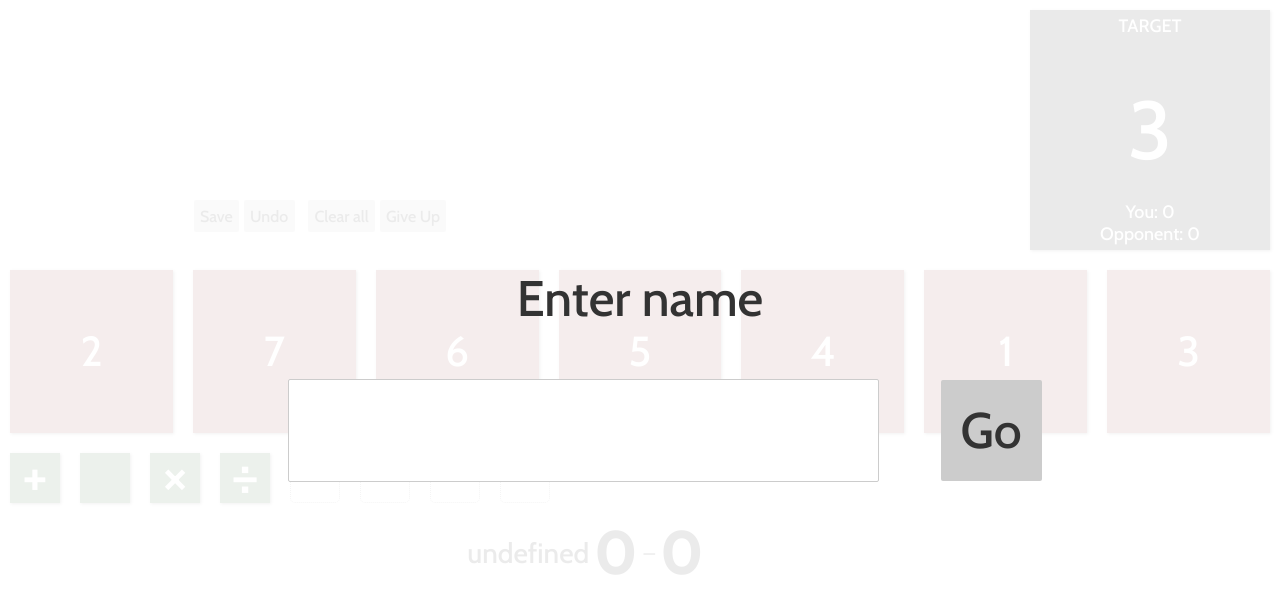
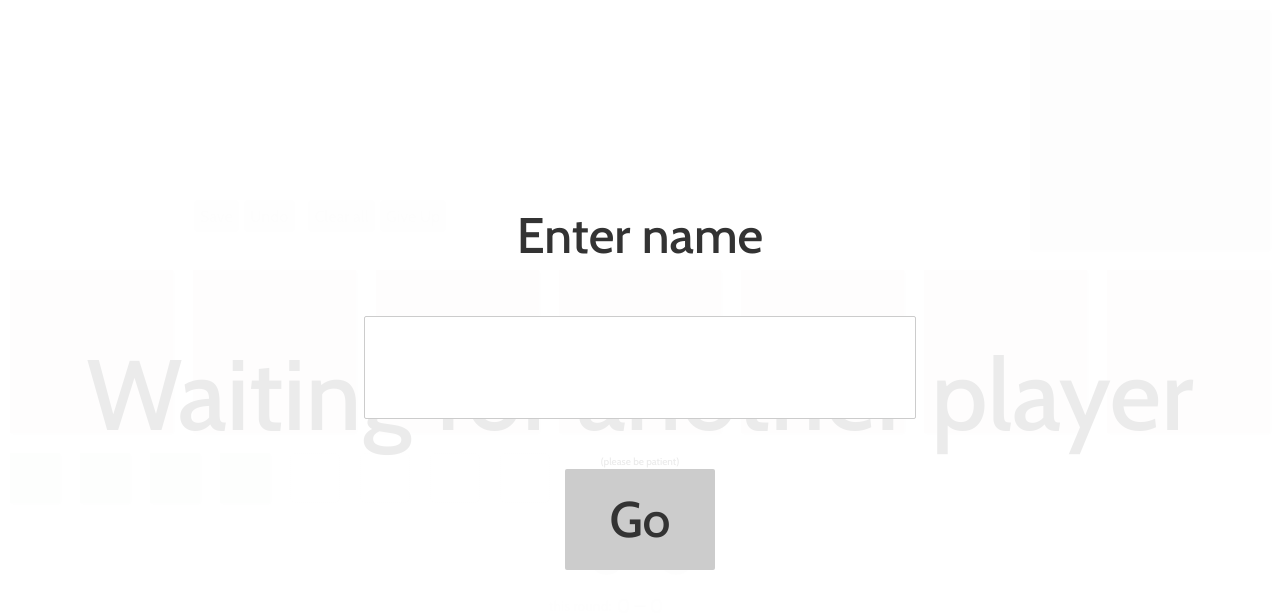
Before and after one commit to darajava/numbers, a Svelte app: page / in a window 1280 px wide. Shown: the top 614 px of the page. Built offline with nearby package versions, Linux system fonts and the light colour scheme.

Commit message:
basic feature version

```diff
--- a/src/Answer.svelte
+++ b/src/Answer.svelte
@@ -2,14 +2,15 @@
   import Number from './Number.svelte';
   import Symbol from './Symbol.svelte';
   export let items;
+  export let paintFirst;
 </script>
 
 <div>
   {#if items}
-    <Number small number={items[0] && items[0].item} />
+    <Number extraHighlight={paintFirst} small number={items[0] && items[0].item} />
     <Symbol background symbol={items[1] && items[1].item} />
     <Number small number={items[2] && items[2].item} />
-    <Symbol noBorder background symbol={"="} />
+    <Symbol noBorder background symbol="=" />
     <Number highlight small number={items[3] && items[3].item} />
   {/if}
 </div>
--- a/src/App.svelte
+++ b/src/App.svelte
@@ -9,6 +9,8 @@
   import Scoreboard from './Scoreboard.svelte';
   import Answer from './Answer.svelte';
   import Box from './Box.svelte';
+
+  import { showText } from './stores.js';
 
   const shuffle = (a) => {
     var j, x, i;
@@ -22,8 +24,12 @@
   }
 
   const generateNewNumbers = () => {
-    // return [shuffle([1, 2, 3, 4, 5, 6, 7, 8, 9, 10, 15, 20, 25, 30, 35, 40, 45, 50, 55, 60, 65, 70, 75, 80, 85, 90, 95, 100]).slice(0, 7), Math.round(Math.random() * 1000)];
-    return [shuffle([1, 2, 3, 4, 5, 6, 7]).slice(0, 7), Math.round(Math.random() * 7)];
+    return [
+      shuffle(
+        [1, 2, 3, 4, 5, 6, 7, 8, 9, 10, 15, 20, 25, 30, 35, 40, 45, 50, 55, 60, 65, 70, 75, 80, 85, 90, 95, 100]
+      ).slice(0, 7), Math.round(Math.random() * 1000),
+    ];
+    // return [shuffle([1, 2, 3, 4, 5, 6, 7]).slice(0, 7), Math.round(Math.random() * 7)];
   }
 
   let [numbers, target] = generateNewNumbers();
@@ -35,7 +41,8 @@
   let savedOffStack = [];
   let savedAnswers = [];
   let score = 0;
-  let closest = 0;
+  let closest = undefined;
+  let closestItem = 0;
   let currently = 0;
   let opponentsScore = 0;
   let overallScore = 0;
@@ -43,7 +50,6 @@
   let opponentsName = '';
   let waitingForPlayer =  true;
   let intermission = false;
-
 
   let userId = localStorage.getItem("userId");
 
@@ -60,7 +66,7 @@
 
   const calculate = (arr) => {
     let [op1, operator, op2] = arr.slice(-3);
-    console.log(op1, op2, operator)
+
     switch (operator.item) {
       case '+':
         return op1.item + op2.item;
@@ -104,18 +110,21 @@
     if (answerStack.length % 4 === 3) {
       item = calculate(answerStack);
       win(item);
-      console.log(item)
       answerStack = [...answerStack, {item}, {item}];
     }
   }
 
-  const reset = () => {
+  const reset = (keepClosest) => {
     answerStack = [];
     offStack = [];
     savedAnswers = [];
     savedOffStack = [];
     currently = 0;
-    console.log(answerStack);
+    if (!keepClosest) {
+      closest = undefined;
+      closestItem = 0;
+    }
+    win();
   }
 
   const lose = () => {
@@ -154,27 +163,34 @@
     const topNumber = answerStack[i - 1] && (answerStack[i].isSymbol ? answerStack[i - 1] : answerStack[i])
     savedAnswers = [...savedAnswers, {item: topNumber.item, stack: answerStack}]
     answerStack = [];
-    console.log(savedAnswers)
   }
 
-  const win = (item = null) => {
-    if (item === target) {
-        setTimeout(reset, 0);
-        closest = 0;
+  const win = (item = null, win = false) => {
+    if (item === target || win) {
+      [numbers, target] = generateNewNumbers();
+      socket.send(JSON.stringify({type: "win", score: closest, roomId, userId, name, numbers, target}));
 
-        [numbers, target] = generateNewNumbers();
-        socket.send(JSON.stringify({type: "win", roomId, userId, name, numbers, target}));
-
-        return;
+      setTimeout(reset, 0);
+      return;
     }
 
-    if (Math.abs(target - item) < Math.abs(target - closest)) {
-      closest = Math.abs(item - target);
+    if (closest === undefined) {
+      closest = 10000;
     }
 
-    currently = item;
+    if (Math.abs(item - target) < Math.abs(closest - target)) {
+      closest = Math.abs(item - target);
+      score = Math.max(0, 10 - closest);
+    }
 
-    socket.send(JSON.stringify({type: "score", score: item, roomId, userId}));
+    if (item !== null)
+      currently = item;
+
+    socket.send(JSON.stringify({type: "score", score, roomId, userId}));
+  }
+
+  const giveUp = () => {
+    win(false, true);
   }
 
   const roundOver = (points) => {
@@ -185,17 +201,11 @@
   }
 
   const connect = () => {
-    socket = new WebSocket(`wss://darajava.ie/socket/${roomId}/${userId}/${name}`);
+    if (socket) return;
+    socket = new WebSocket(`ws://localhost:2000/${roomId}/${userId}/${name}`);
+    // socket = new WebSocket(`wss://darajava.ie/socket/${roomId}/${userId}/${name}`);
 
     socket.onopen = (event) => {
-      console.log("populateory", {
-        type: "populate",
-        numbers,
-        target,
-        roomId,
-        userId,
-        name,
-      })
       socket.send(JSON.stringify({
         type: "populate",
         numbers,
@@ -215,19 +225,18 @@
           opponentsScore = message.score;
           break;
         case "populate":
-          console.log("populate", message);
           target = message.data.target;
-
+          setTimeout(() => {
+            $showText = true;
+          }, 200);
           numbers = message.data.numbers;
           currently = 0;
           opponentsScore = 0;
 
-          console.log('xxx', message.overallScores);
           opponentsOverallScore = message.overallScores.find((e) => e.userId !== userId).overallScore || 0;
           overallScore = message.overallScores.find((e) => e.userId === userId).overallScore || 0;
           break;
         case "playerRegistered":
-        console.error(message);
           try {
             opponentsName = message.names.find(message => message.userId !== userId).name;
             waitingForPlayer = false;
@@ -251,7 +260,7 @@
 </script>
 
 <main>
-  {#if name && waitingForPlayer}
+  {#if waitingForPlayer}
     <Waiting />
   {/if}
 
@@ -265,15 +274,14 @@
 
   <Header
     answerStack={answerStack}
-    currently={currently}
+    currently={closestItem}
     opponentsScore={opponentsScore}
     target={target}
-    score={score}
-    closest={closest}
     name="dara"
-    reset={reset}
+    reset={() => reset(true)}
     backspace={backspace}
     save={save}
+    giveUp={giveUp}
   />
   <div class="game">
     <div class="board">
@@ -307,7 +315,10 @@
     name={name}
     opponentsName={opponentsName}
     overallScore={overallScore}
+    score={score}
+    opponentsScore={opponentsScore}
     opponentsOverallScore={opponentsOverallScore}
+    onNameClick={() => name = undefined}
   />
 
 </main>
--- a/src/EndRound.svelte
+++ b/src/EndRound.svelte
@@ -4,6 +4,7 @@
 
 <div class="end-round">
   {points ? `${points} points` : "No points"}
+
 </div>
 
 <style type="text/css">
--- a/src/EnterName.svelte
+++ b/src/EnterName.svelte
@@ -1,13 +1,33 @@
 <script type="text/javascript">
+  import { onMount } from 'svelte';
+
   export let onSubmit;
+
   let name;
+  let ref;
+
+  onMount(() => {
+    ref.focus();
+  });
+
+  if (localStorage.getItem("name")) {
+    onSubmit(localStorage.getItem("name"));
+  }
+
+  const checkForEnter = (e) => {
+    if (e.keyCode === 13) {
+      onSubmit(name);
+    }
+
+    localStorage.setItem("name", name);
+  }
 </script>
 
 <div class="name-screen">
   <div class="name-input">
     <div>Enter name</div>
-      <input maxlength="10" bind:value={name} />
-      <button on:click={(e) => onSubmit(name)}>Go</button>
+    <input maxlength="10" bind:value={name} bind:this={ref} on:keyup={checkForEnter} />
+    <button on:click={(e) => onSubmit(name)}>Go</button>
   </div>
 </div>
 
@@ -30,15 +50,23 @@
     padding: 50px;
   }
 
+  .name-input {
+    display: flex;
+    flex-direction: column;
+    align-items: center;
+  }
+
   input {
     margin: 50px;
     text-align: center;
     outline: 0;
     border: 1px solid svelte;
+    max-width: 80%;
   }
 
   button {
     background-color: #ccc;
     border: 0;
+    width: 150px;
   }
 </style>
--- a/src/Number.svelte
+++ b/src/Number.svelte
@@ -1,9 +1,12 @@
 <script>
+  import { showText } from './stores.js';
+
   export let number = 0;
   export let onClick;
   export let off;
   export let small;
   export let highlight;
+  export let extraHighlight;
 
   let onClickHandler = () => {
     if (!off) {
@@ -28,6 +31,14 @@
       classList = [...classList, "highlight"]
     }
 
+    if (extraHighlight) {
+      classList = [...classList, "extra-highlight"]
+    }
+
+    if (!$showText) {
+      classList = [...classList, "hide-text"]
+    }
+
     if (number)
       classList = [...classList, `n${parseFloat(number.toFixed(1)).toString().length}`]
   }
@@ -37,10 +48,13 @@
 </script>
 
 <section on:click={onClickHandler} class={classList.join(" ")}>
-  {number ? parseFloat(number.toFixed(1)) : ' '}
+  {number ? parseFloat(number.toFixed(1)) : ''}
 </section>
 
 <style>
+  .hide-text {
+    color: rgba(0, 0, 0, 0);
+  }
   .small {
     width: 50px;
     height: 50px;
@@ -84,8 +98,12 @@
     font-size: 5px;
   }
 
-  .highlight {
+  .highlight, .extra-highlight {
     filter: saturate(2);
+  }
+
+  .extra-highlight {
+    border: 3px dotted #d2d2d2;
   }
 
   .off {
--- a/src/Scoreboard.svelte
+++ b/src/Scoreboard.svelte
@@ -1,31 +1,47 @@
 <script>
-  import { fade } from 'svelte/transition';
+  import { showText } from './stores.js';
 
   export let overallScore;
   export let opponentsOverallScore;
+  export let onNameClick;
   export let name;
   export let opponentsName;
+
+  export let score;
+  export let opponentsScore;
   let fade2 = false;
 
 </script>
 
 <section>
+  <div class="holder">
     <div class="l">
-    <span class="name">
+      <span class={`name ${$showText ? "" : "hide"}`} on:click={onNameClick}>
         {name}
       </span>
       <span class="score">
         {overallScore}
       </span>
     </div>
+      &nbsp;&mdash;&nbsp;
     <div class="r">
-    &nbsp;&mdash;
       <span class="score">
         {opponentsOverallScore}
       </span>
-    <span class="name">
-      {opponentsName} <span class="fade-up">has joined!</span>
+      <span class={`name ${$showText ? "" : "hide"}`}>
+        {opponentsName}
       </span>
+    </div>
+  </div>
+
+  <div class="holder">
+    <div class="l">
+      <span class="small hint">this round:</span> <span class="closest item">{score}</span>
+    </div>
+      &nbsp;&mdash;&nbsp;
+    <div class="r">
+      <span class="closest item">{opponentsScore}</span>
+    </div>
   </div>
 </section>
 
@@ -33,8 +49,17 @@
   section {
     width: 100%;
     display: flex;
+    flex-direction: column;
+    align-items: center;
+  }
+
+  .holder {
+    display: flex;
     flex-direction: row;
+    align-items: center;
+    width: 100%;
   }
+
   .l, .r {
     width: 50%;
     display: flex;
@@ -59,30 +84,32 @@
     font-size: 28px;
   }
 
-
-  .fade-up {
-    animation: 2s fadeUp linear;
-    position: relative;
-    opacity: 0;
-    font-size: 20px;
+  .name.hide {
+    display: none;
   }
 
-  @keyframes fadeUp {
-    from {
-      top: 0;
-      opacity: 1;
+  .hint {
+    color: #666;
+    font-size: 18px;
+    margin: 0 5px;
   }
 
-    90% {
-      opacity: 0.8;
-      top: 0;
+  .hint.small {
+    font-size: 14px;
+    color: #888;
   }
 
-    to {
-      top: -200px;
-      opacity: 0;
+  .closest {
+    font-size: 26px;
+    color: #666;
   }
+
+  .closest.item {
+    font-size: 20px;
+    color: #888;
 
   }
 
+
+
 </style>
--- a/src/Symbol.svelte
+++ b/src/Symbol.svelte
@@ -1,4 +1,6 @@
 <script>
+  import {showText} from './stores.js';
+
   export let symbol;
   export let onClick;
   export let background;
@@ -18,9 +20,11 @@
 </script>
 
 <section on:click={() => onClick(symbol, true)} class={classList.join(" ")} >
-  <div>
-    &nbsp;{symbol ? symbol : ''}&nbsp;
-  </div>
+  {#if $showText}
+    <div>
+      &nbsp;{symbol ? symbol : ''}&nbsp;
+    </div>
+  {/if}
 
 
 </section>
--- a/src/Target.svelte
+++ b/src/Target.svelte
@@ -2,18 +2,19 @@
   export let number;
   export let currently;
   export let opponentsScore;
+  import { showText } from './stores.js';
+
 </script>
 
-<section>
-  {number}
-  <span class="top">TARGET</span>
-  <span class="bottom">
-    You: {currently ? +currently.toFixed(1) : 0}<br/>
-    Opponent: {opponentsScore}
-  </span>
+<section class={!$showText ? "hide-text" : ""}>
+    {number}
+    <span class="top">TARGET</span>
 </section>
 
 <style>
+  .hide-text {
+    color: rgba(0, 0, 0, 0) !important;
+  }
 
   section:hover {
     filter: brightness(1.3);
@@ -40,9 +41,9 @@
 
   span.top {
     position: absolute;
-    top: 5px;
-    color: white;
-    font-size: 18px;
+    top: 15px;
+    font-size: 42px;
+    opacity: 0.5;
   }
 
   span.bottom {
--- a/src/Waiting.svelte
+++ b/src/Waiting.svelte
@@ -1,7 +1,16 @@
-<div class="waiting">
-  Waiting for another player
-  <div class="pls">(pls be patient)</div>
-</div>
+<script type="text/javascript">
+  let display = false;
+  setTimeout(() => {
+    display = true;
+  }, 300);
+</script>
+
+{#if display}
+  <div class="waiting">
+    Waiting for another player
+    <div class="pls">(please be patient)</div>
+  </div>
+{/if}
 
 <style type="text/css">
   .waiting {
--- /dev/null
+++ b/src/stores.js
@@ -0,0 +1,3 @@
+import { writable } from 'svelte/store';
+
+export const showText = writable(false);
```
Also changed, not shown: src/Header.svelte (+6 -3 lines), 2 other files (tests, documents, lock files or other folders). Lines whose indentation alone changed are shown as unchanged.
